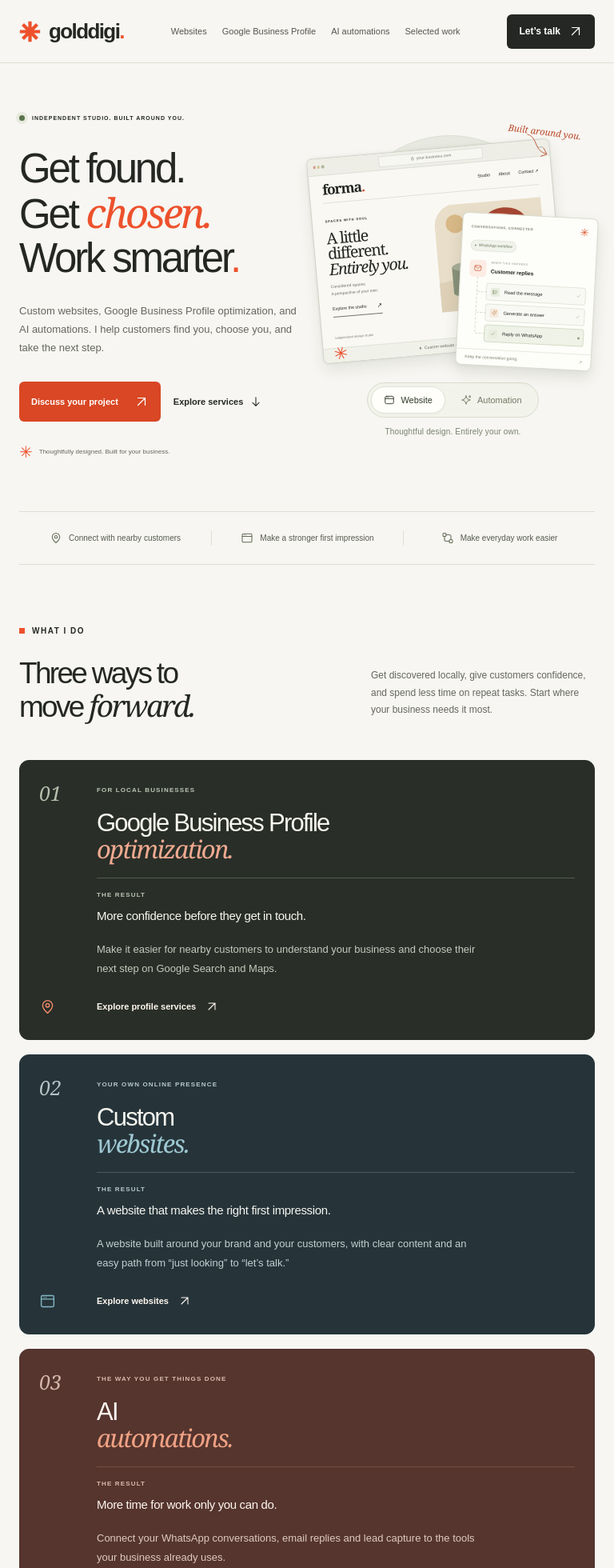
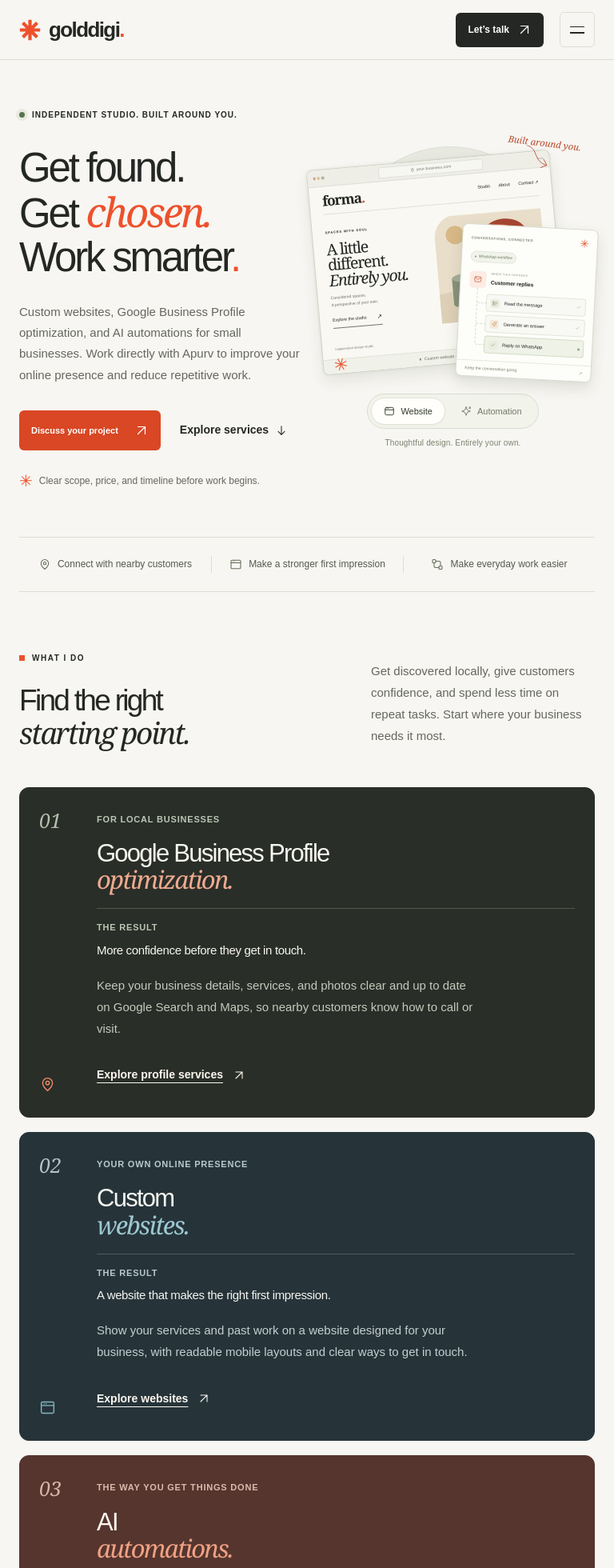
Before and after one commit to golddigi/golddigi-website, a Next.js app: page / in a window 768 px wide. Shown: the top 1960 px of the page at 80% size. Built offline with nearby package versions, Linux system fonts and the light colour scheme.

Commit message:
Improve mobile usability and clarify service content

```diff
--- a/app/components/header.tsx
+++ b/app/components/header.tsx
@@ -27,7 +27,7 @@ export function Header() {
     <header
       className="site-header"
       onKeyDown={(event) => {
-        if (event.key === "Escape") {
+        if (event.key === "Escape" && open) {
           setOpen(false);
           event.currentTarget
             .querySelector<HTMLButtonElement>(".menu-toggle")
--- a/app/components/project-form.tsx
+++ b/app/components/project-form.tsx
@@ -90,7 +90,7 @@ export function ProjectForm({ contactEmail, bookingUrl }: ProjectFormProps) {
         </span>
         <div>
           <h3>Tell me what you have in mind.</h3>
-          <p>A few details are enough to start a conversation.</p>
+          <p>Prepare a message, then send it through WhatsApp or your email app. Fields are required unless marked optional.</p>
         </div>
       </div>
 
--- a/app/globals.css
+++ b/app/globals.css
@@ -1997,3 +1997,40 @@ h2 em {
     transform: none;
   }
 }
+
+/* Shared readability and interaction rules across marketing pages. */
+.desktop-nav a { display: inline-flex; align-items: center; min-height: 44px; }
+.text-link { min-height: 44px; }
+.pathway-main .text-link { font-size: 14px; text-decoration: underline; text-underline-offset: 5px; }
+.pathway .text-link:focus-visible { outline-color: #fff8ef; }
+.pathway-main > p:first-child, .pathway-outcome > span, .pathway-mobile-outcome > span { font-size: 11px; letter-spacing: .8px; }
+.pathway-description { font-size: 15px; }
+.contact-next { margin-top: 28px; padding-top: 24px; border-top: 1px solid #bfc5b7; }
+.contact-next h3 { margin: 0 0 14px; font-size: 17px; font-weight: 600; }
+.contact-next ol { margin: 0; padding-left: 21px; display: grid; gap: 12px; list-style: decimal; font-size: 14px; line-height: 1.7; }
+.mobile-nav { max-height: calc(100dvh - 74px); overflow-y: auto; }
+@media (min-width: 701px) and (max-width: 1000px) {
+  .desktop-nav { display: none; }
+  .header-inner { height: 74px; }
+  .header-cta { margin-left: auto; }
+  .menu-toggle { display: flex; flex-shrink: 0; }
+  .mobile-nav:not([hidden]) { display: flex; position: absolute; inset: 74px 0 auto; background: var(--background); padding: 12px 24px 24px; flex-direction: column; border-bottom: 1px solid var(--line); box-shadow: 0 14px 18px #2427230d; }
+  .mobile-nav a { display: flex; align-items: center; justify-content: space-between; padding: 17px 2px; font-size: 15px; border-bottom: 1px solid var(--line); }
+  .mobile-nav a svg { width: 18px; height: 18px; }
+}
+@media (max-width: 850px) {
+  .hero-description, .section-description, .process-steps li p, .faq-item > p { font-size: 15px; }
+  .faq-item summary { font-size: 15px; line-height: 1.5; }
+  .hero-footnote, .services-note, .benefit-strip p { font-size: 12px; line-height: 1.7; }
+  .hero-actions { flex-wrap: wrap; gap: 12px 24px; }
+  .hero-actions .text-link { font-size: 14px; }
+  .hero-eyebrow { font-size: 10px; line-height: 1.7; }
+  .contact-copy > p.contact-small { font-size: 14px; }
+}
+@media (max-width: 700px) {
+  .pathway { grid-template-columns: 1fr; gap: 18px; padding: 25px; }
+  .pathway-number { flex-direction: row; align-items: center; min-height: 0; }
+  .pathway-main h3 { font-size: clamp(29px, 8vw, 38px); overflow-wrap: normal; }
+  .pathway-description { margin-bottom: 12px; }
+  .hero-actions .button { font-size: 13px; }
+}
--- a/app/page.tsx
+++ b/app/page.tsx
@@ -97,7 +97,8 @@ export default function Home() {
             </h1>
             <p className="hero-description">
               Custom websites, Google Business Profile optimization, and AI
-              automations. I help customers find you, choose you, and take the next step.
+              automations for small businesses. Work directly with Apurv to improve
+              your online presence and reduce repetitive work.
             </p>
             <div className="hero-actions">
               <a className="button button-orange" href="#contact">
@@ -108,8 +109,7 @@ export default function Home() {
               </a>
             </div>
             <p className="hero-footnote">
-              <span className="tiny-star">✳</span> Thoughtfully designed. Built for
-              your business.
+              <span className="tiny-star" aria-hidden="true">✳</span> Clear scope, price, and timeline before work begins.
             </p>
           </div>
           <HeroVisual />
@@ -143,9 +143,9 @@ export default function Home() {
                 <span className="section-marker" /> WHAT I DO
               </p>
               <h2 id="services-title">
-                Three ways to
+                Find the right
                 <br />
-                move <em>forward.</em>
+                <em>starting point.</em>
               </h2>
             </div>
             <p className="section-description">
@@ -160,7 +160,7 @@ export default function Home() {
                 <p>FOR LOCAL BUSINESSES</p>
                 <h3>Google Business Profile<br /><em>optimization.</em></h3>
                 <div className="pathway-mobile-outcome"><span>THE RESULT</span><strong>More confidence before they get in touch.</strong></div>
-                <p className="pathway-description">Make it easier for nearby customers to understand your business and choose their next step on Google Search and Maps.</p>
+                <p className="pathway-description">Keep your business details, services, and photos clear and up to date on Google Search and Maps, so nearby customers know how to call or visit.</p>
                 <Link href="/google-business-profile" className="text-link">Explore profile services <Icon name="arrow-up-right" /></Link>
               </div>
               <div className="pathway-outcome"><span>THE RESULT</span><strong>More confidence<br />before they get in touch.</strong><p>Accurate details, useful photos and a clear path to call, visit or enquire.</p></div>
@@ -172,7 +172,7 @@ export default function Home() {
                 <p>YOUR OWN ONLINE PRESENCE</p>
                 <h3>Custom<br /><em>websites.</em></h3>
                 <div className="pathway-mobile-outcome"><span>THE RESULT</span><strong>A website that makes the right first impression.</strong></div>
-                <p className="pathway-description">A website built around your brand and your customers, with clear content and an easy path from “just looking” to “let’s talk.”</p>
+                <p className="pathway-description">Show your services and past work on a website designed for your business, with readable mobile layouts and clear ways to get in touch.</p>
                 <Link href="/websites" className="text-link">Explore websites <Icon name="arrow-up-right" /></Link>
               </div>
               <div className="pathway-outcome"><span>THE RESULT</span><strong>A website that makes<br />the right first impression.</strong><p>Distinctive design, clear information and a natural way to start a conversation.</p></div>
@@ -184,7 +184,7 @@ export default function Home() {
                 <p>THE WAY YOU GET THINGS DONE</p>
                 <h3>AI<br /><em>automations.</em></h3>
                 <div className="pathway-mobile-outcome"><span>THE RESULT</span><strong>More time for work only you can do.</strong></div>
-                <p className="pathway-description">Connect your WhatsApp conversations, email replies and lead capture to the tools your business already uses.</p>
+                <p className="pathway-description">Handle repeat questions on WhatsApp and email, or capture IndiaMART leads in a database. Start with one task and agree when you need to take over.</p>
                 <Link href="/ai-automations" className="text-link">Explore automations <Icon name="arrow-up-right" /></Link>
               </div>
               <div className="pathway-outcome"><span>THE RESULT</span><strong>More time for work<br />only you can do.</strong><p>Thoughtful systems for leads, replies and routine follow-ups that need less chasing.</p></div>
@@ -202,7 +202,7 @@ export default function Home() {
               <p className="eyebrow"><span className="section-marker" /> SELECTED WEBSITE PROJECTS</p>
               <h2 id="work-title">Different businesses.<br /><em>Distinctly their own.</em></h2>
             </div>
-            <p className="section-description">From interior design to industrial services, a closer look at websites I’ve worked on.</p>
+            <p className="section-description">Explore websites I’ve worked on for an architecture studio and a hospital. Open a project to see the live site.</p>
           </div>
           <ProjectGallery limit={2} />
           <a className="text-link selected-work-link" href="/websites#website-projects">See all website projects <Icon name="arrow-up-right" /></a>
@@ -310,6 +310,14 @@ export default function Home() {
               Want a stronger local presence, a better website, or less manual
               work? Tell me about your business and what you’d like to improve.
             </p>
+            <div className="contact-next">
+              <h3>What happens next?</h3>
+              <ol>
+                <li>Share your business and what you want to improve.</li>
+                <li>We discuss the right starting point and any questions.</li>
+                <li>You review the scope, price, and timeline before deciding.</li>
+              </ol>
+            </div>
             <span className="contact-signoff">
               Good things start with a conversation. <Icon name="arrow-down" />
             </span>
```
Also changed, not shown: 1 other file (tests, documents, lock files or other folders).
